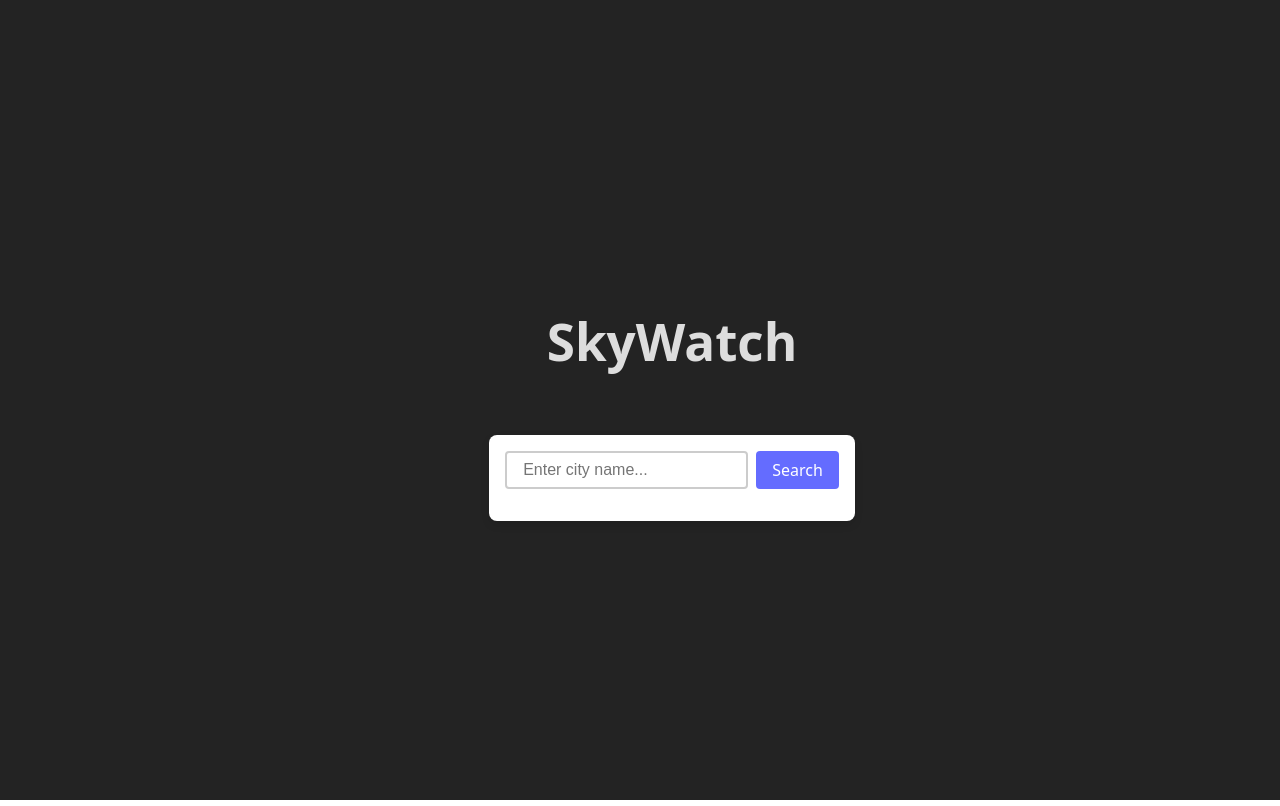
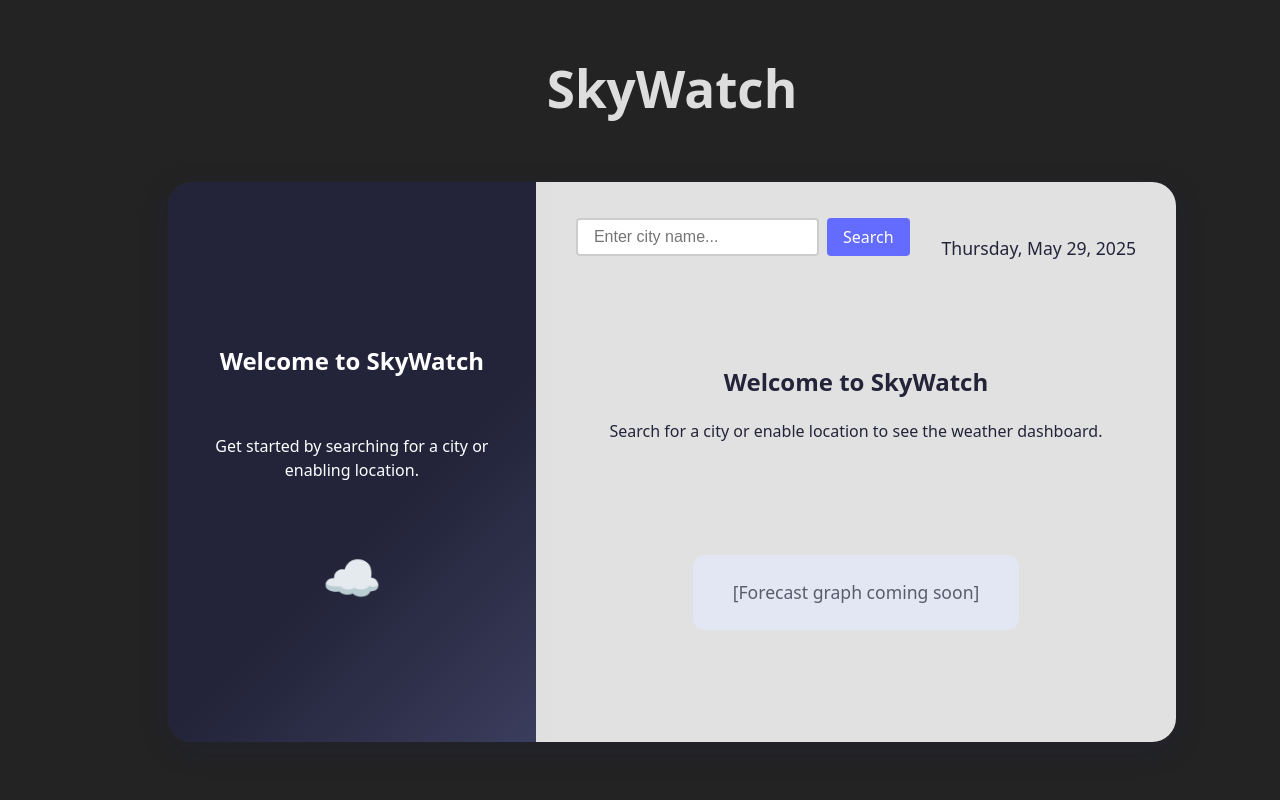
Before and after one commit to Jay254/skywatch-crackaveli, a React (Vite) app: page / in a window 1280 px wide. Built offline with nearby package versions, Linux system fonts and the light colour scheme; no server answers.

Commit message:
updated UI with weather forecast template

```diff
--- a/src/App.jsx
+++ b/src/App.jsx
@@ -1,7 +1,6 @@
 import { useEffect, useState } from 'react'
 import './App.css'
-import CityInput from './components/CityInput'
-import WeatherCard from './components/WeatherCard'
+import DashboardLayout from './components/DashboardLayout'
 
 const API_KEY = import.meta.env.VITE_OPENWEATHER_API_KEY
 const API_URL = 'https://api.openweathermap.org/data/2.5/weather'
@@ -71,12 +70,12 @@ function App() {
   return (
     <div className="app">
       <h1>SkyWatch</h1>
-      <div className="weather-container">
-        <CityInput onSubmit={handleCitySubmit} />
-        {loading && <p>Loading...</p>}
-        {error && <p className="error-message">{error}</p>}
-        <WeatherCard weather={weather} />
-      </div>
+      <DashboardLayout
+        weather={weather}
+        loading={loading}
+        error={error}
+        onCitySubmit={handleCitySubmit}
+      />
     </div>
   )
 }
--- /dev/null
+++ b/src/components/DashboardLayout.css
@@ -0,0 +1,20 @@
+.dashboard-layout {
+  display: flex;
+  flex-direction: row;
+  min-height: 70vh;
+  max-width: 1100px;
+  margin: 2rem auto;
+  background: rgba(255,255,255,0.07);
+  border-radius: 24px;
+  box-shadow: 0 8px 32px 0 rgba(31, 38, 135, 0.10);
+  overflow: hidden;
+}
+
+@media (max-width: 900px) {
+  .dashboard-layout {
+    flex-direction: column;
+    min-height: 0;
+    max-width: 98vw;
+    margin: 1rem auto;
+  }
+}
--- /dev/null
+++ b/src/components/DashboardLayout.jsx
@@ -0,0 +1,14 @@
+import './DashboardLayout.css'
+import MainDashboard from './MainDashboard'
+import Sidebar from './Sidebar'
+
+function DashboardLayout({ weather, loading, error, onCitySubmit }) {
+  return (
+    <div className="dashboard-layout">
+      <Sidebar weather={weather} loading={loading} />
+      <MainDashboard weather={weather} loading={loading} error={error} onCitySubmit={onCitySubmit} />
+    </div>
+  )
+}
+
+export default DashboardLayout
--- /dev/null
+++ b/src/components/MainDashboard.css
@@ -0,0 +1,78 @@
+.main-dashboard {
+  flex: 1 1 0;
+  background: rgba(255,255,255,0.85);
+  padding: 2.2rem 2.5rem 1.5rem 2.5rem;
+  display: flex;
+  flex-direction: column;
+  min-width: 0;
+  min-height: 100%;
+  gap: 2rem;
+}
+
+.main-dashboard-header {
+  display: flex;
+  align-items: center;
+  justify-content: space-between;
+  gap: 2rem;
+}
+
+.main-dashboard-date {
+  font-size: 1.1rem;
+  color: #23243a;
+  font-weight: 500;
+}
+
+.main-dashboard-overview {
+  display: flex;
+  gap: 1.5rem;
+  margin-bottom: 1.5rem;
+}
+
+.overview-card {
+  background: linear-gradient(135deg, #a1c4fd 0%, #c2e9fb 100%);
+  color: #23243a;
+  border-radius: 14px;
+  box-shadow: 0 2px 8px rgba(31, 38, 135, 0.08);
+  padding: 1.2rem 1.8rem;
+  font-size: 1.15rem;
+  font-weight: 600;
+  min-width: 120px;
+  text-align: center;
+}
+
+.main-dashboard-empty {
+  text-align: center;
+  color: #23243a;
+  margin: 2rem 0;
+}
+
+.main-dashboard-forecast-placeholder {
+  margin-top: 2rem;
+  display: flex;
+  justify-content: center;
+}
+
+.forecast-placeholder {
+  background: #e3eafc;
+  color: #23243a;
+  border-radius: 12px;
+  padding: 1.5rem 2.5rem;
+  font-size: 1.1rem;
+  opacity: 0.7;
+}
+
+@media (max-width: 900px) {
+  .main-dashboard {
+    padding: 1.2rem 0.5rem 1rem 0.5rem;
+    gap: 1.2rem;
+  }
+  .main-dashboard-header {
+    flex-direction: column;
+    gap: 1rem;
+    align-items: stretch;
+  }
+  .main-dashboard-overview {
+    flex-direction: column;
+    gap: 1rem;
+  }
+}
--- /dev/null
+++ b/src/components/MainDashboard.jsx
@@ -0,0 +1,34 @@
+import CityInput from './CityInput'
+import './MainDashboard.css'
+
+function MainDashboard({ weather, loading, error, onCitySubmit }) {
+  const today = new Date().toLocaleDateString(undefined, { weekday: 'long', year: 'numeric', month: 'long', day: 'numeric' })
+
+  return (
+    <main className="main-dashboard">
+      <div className="main-dashboard-header">
+        <CityInput onSubmit={onCitySubmit} />
+        <div className="main-dashboard-date">{today}</div>
+      </div>
+      {error && <p className="error-message">{error}</p>}
+      {weather ? (
+        <div className="main-dashboard-overview">
+          <div className="overview-card">💨 Wind: {weather.wind.speed} m/s</div>
+          <div className="overview-card">💧 Humidity: {weather.main.humidity}%</div>
+          <div className="overview-card">🧭 Pressure: {weather.main.pressure} hPa</div>
+        </div>
+      ) : (
+        <div className="main-dashboard-empty">
+          <h2>Welcome to SkyWatch</h2>
+          <p>Search for a city or enable location to see the weather dashboard.</p>
+        </div>
+      )}
+      <div className="main-dashboard-forecast-placeholder">
+        {/* Placeholder for forecast graph or cards */}
+        <div className="forecast-placeholder">[Forecast graph coming soon]</div>
+      </div>
+    </main>
+  )
+}
+
+export default MainDashboard
--- /dev/null
+++ b/src/components/Sidebar.css
@@ -0,0 +1,60 @@
+.sidebar {
+  background: linear-gradient(135deg, #23243a 60%, #3a3d5c 100%);
+  color: #fff;
+  min-width: 260px;
+  max-width: 320px;
+  padding: 2.2rem 1.5rem 1.5rem 1.5rem;
+  display: flex;
+  flex-direction: column;
+  align-items: flex-start;
+  justify-content: flex-start;
+  gap: 2rem;
+  box-shadow: 2px 0 16px 0 rgba(31, 38, 135, 0.10);
+}
+
+.sidebar-empty {
+  align-items: center;
+  justify-content: center;
+  text-align: center;
+  gap: 1.2rem;
+}
+
+.sidebar-illustration {
+  font-size: 3rem;
+  margin-top: 1.5rem;
+}
+
+.sidebar-location h3 {
+  font-size: 1.3rem;
+  font-weight: 700;
+  margin: 0 0 0.5rem 0;
+}
+
+.sidebar-current {
+  font-size: 2.2rem;
+  font-weight: 700;
+  margin-bottom: 0.2rem;
+}
+
+.sidebar-desc {
+  font-size: 1.1rem;
+  font-weight: 400;
+  color: #c2e9fb;
+  margin-bottom: 0.5rem;
+}
+
+.sidebar-sun, .sidebar-chance {
+  font-size: 1rem;
+  color: #c2e9fb;
+  margin-bottom: 0.5rem;
+}
+
+@media (max-width: 900px) {
+  .sidebar {
+    min-width: 0;
+    max-width: 100vw;
+    width: 100%;
+    align-items: center;
+    padding: 1.2rem 0.5rem 1rem 0.5rem;
+  }
+}
--- /dev/null
+++ b/src/components/Sidebar.jsx
@@ -0,0 +1,39 @@
+import './Sidebar.css'
+
+function Sidebar({ weather, loading }) {
+  if (loading) return <aside className="sidebar"><p>Loading...</p></aside>
+
+  if (!weather) {
+    return (
+      <aside className="sidebar sidebar-empty">
+        <h2>Welcome to SkyWatch</h2>
+        <p>Get started by searching for a city or enabling location.</p>
+        <div className="sidebar-illustration">☁️</div>
+      </aside>
+    )
+  }
+
+  const sunrise = new Date((weather.sys.sunrise + weather.timezone) * 1000).toUTCString().slice(17, 22)
+  const sunset = new Date((weather.sys.sunset + weather.timezone) * 1000).toUTCString().slice(17, 22)
+
+  return (
+    <aside className="sidebar">
+      <div className="sidebar-location">
+        <h3>{weather.name}, {weather.sys.country}</h3>
+      </div>
+      <div className="sidebar-current">
+        <div className="sidebar-temp">{Math.round(weather.main.temp)}°C</div>
+        <div className="sidebar-desc">{weather.weather[0].description}</div>
+      </div>
+      <div className="sidebar-sun">
+        <div>🌅 Sunrise: {sunrise} AM</div>
+        <div>🌇 Sunset: {sunset} PM</div>
+      </div>
+      <div className="sidebar-chance">
+        <div>🌧️ Chance of Rain: {weather.clouds.all}%</div>
+      </div>
+    </aside>
+  )
+}
+
+export default Sidebar
```
